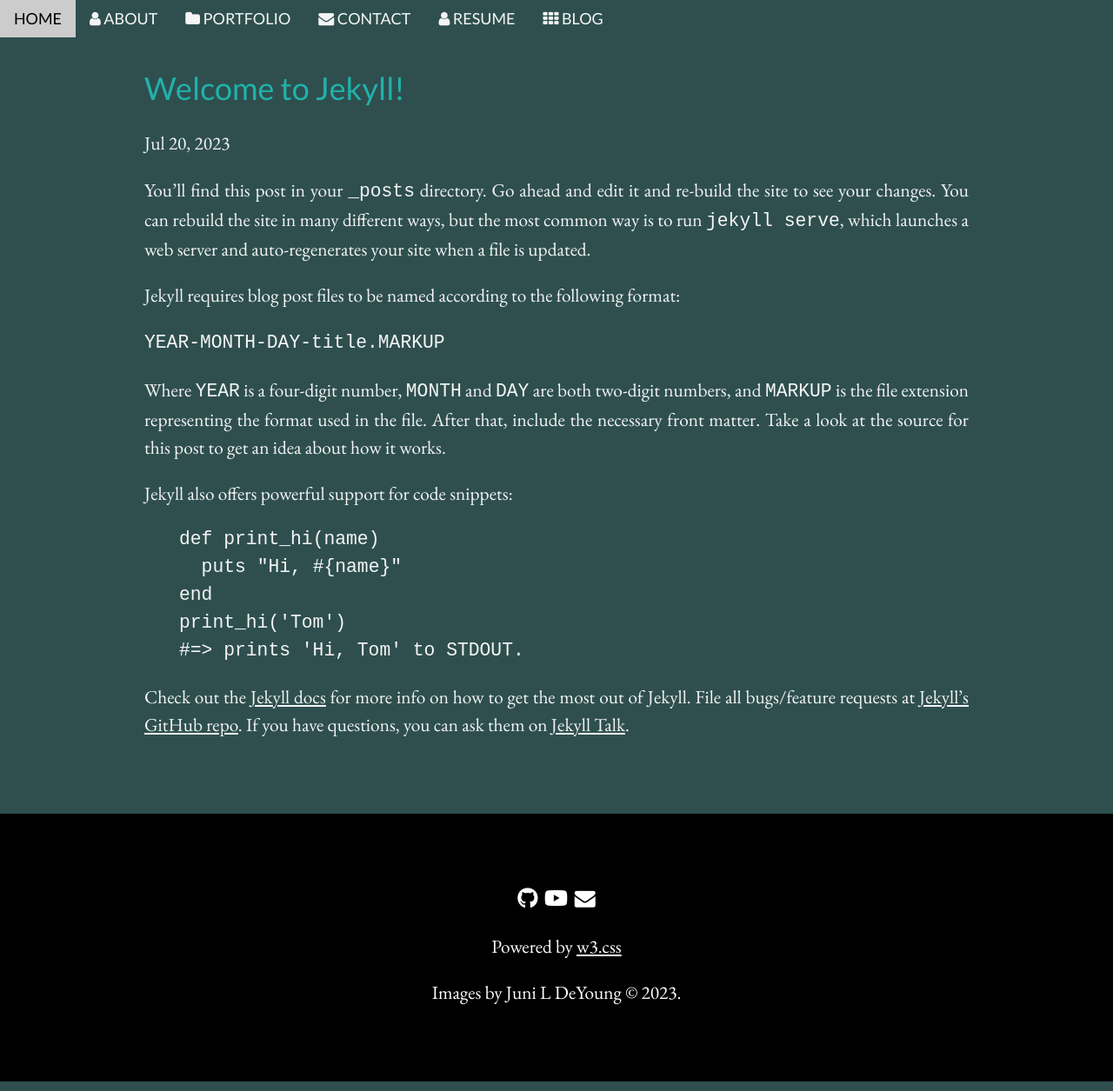
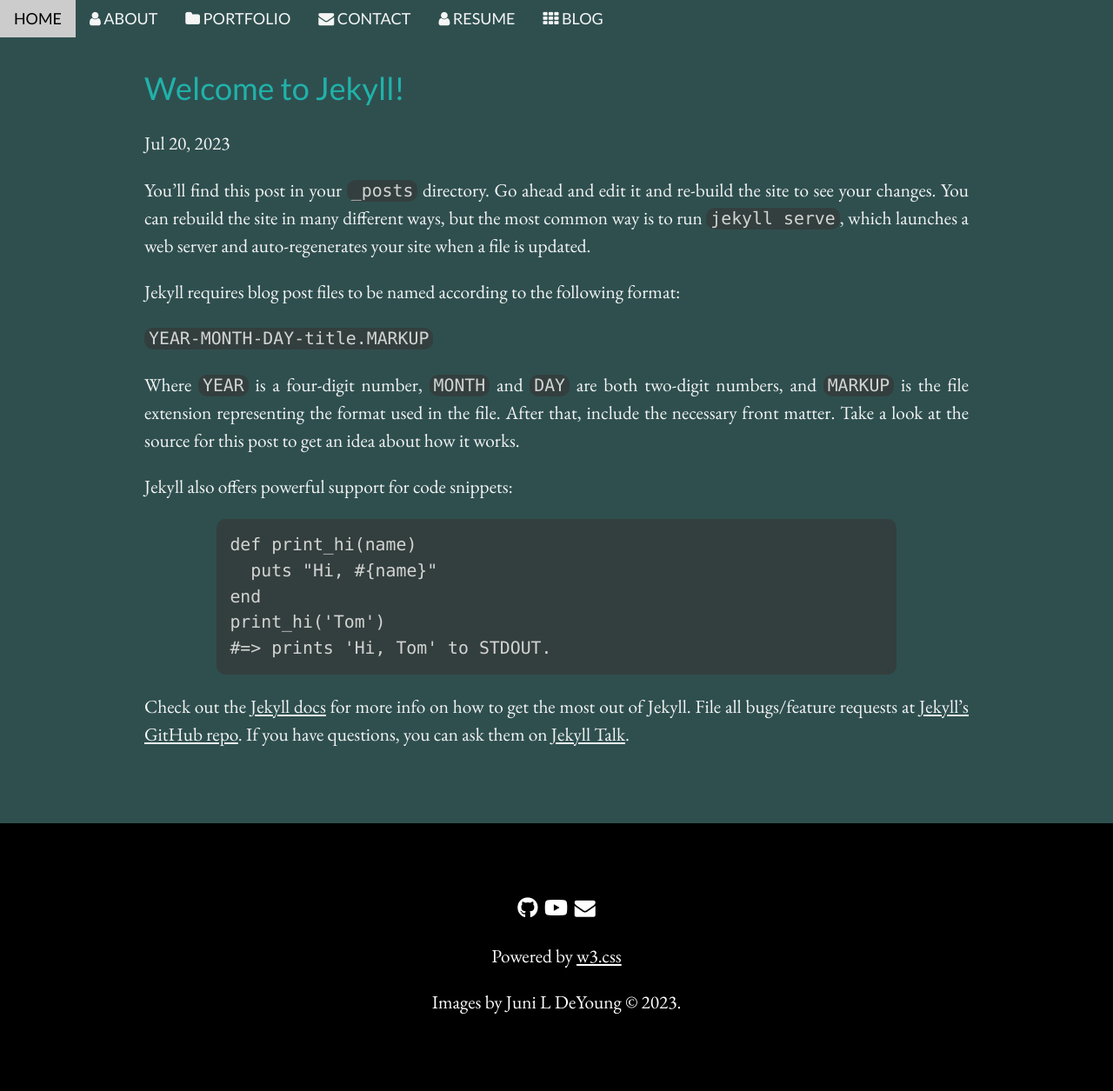
Before and after one commit to jldeyoung/jldeyoung.github.io, a Jekyll site: the page built from _posts/2023-07-20-welcome-to-jekyll.markdown, in a window 1280 px wide and 1255 px high. Shown: the whole window at 87% size. Built offline with Jekyll 4.4.1, drawn with Linux system fonts in a browser that asks for light colours; nearby versions of some CDN libraries; comment, search, counter and statistics services are not loaded.

Commit message:
formatting code snippets

```diff
--- a/Common/homepage.css
+++ b/Common/homepage.css
@@ -44,6 +44,27 @@ button:hover {
 }
 
 #more {display: none;}
+
+code {
+	font-family: "Consolas", monospace;
+	font-size: 0.93em;
+	/* margin-left: 25%; */
+	color: lightgrey;
+	background-color: #333f3e;
+	padding-left: 5px;
+	padding-right: 5px;
+	padding-top: 1px;
+	padding-bottom: 1px;
+	border-radius: 10px;
+}
+
+pre code{
+	display: block;
+	padding: 15px;
+	margin-left: 5%;
+	margin-right: 5%;
+	overflow: auto;
+}
 
 .card {
     padding: 10px;
--- a/_layouts/post.html
+++ b/_layouts/post.html
@@ -9,6 +9,7 @@ layout: base
 		  margin-left: auto;
 		  margin-right: auto;
 		  width: 400px;
+		  overflow: auto;
 		}
 	</style>
 
```
